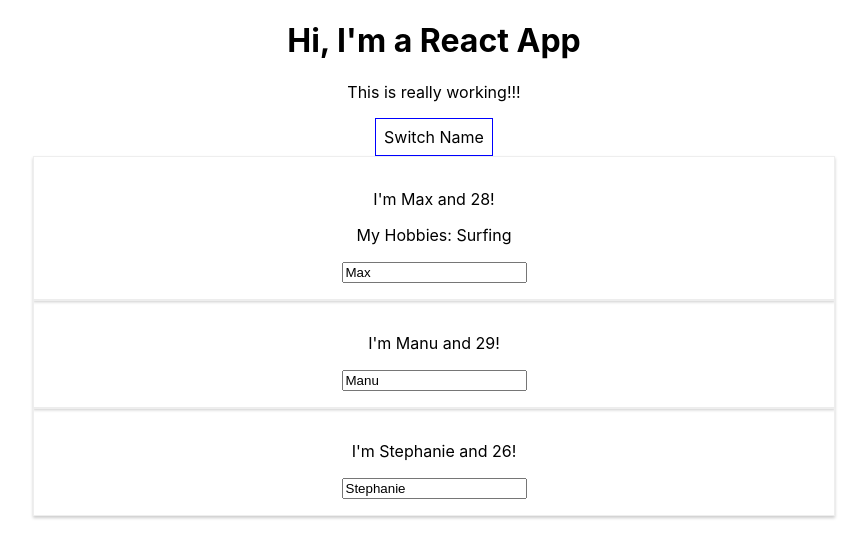
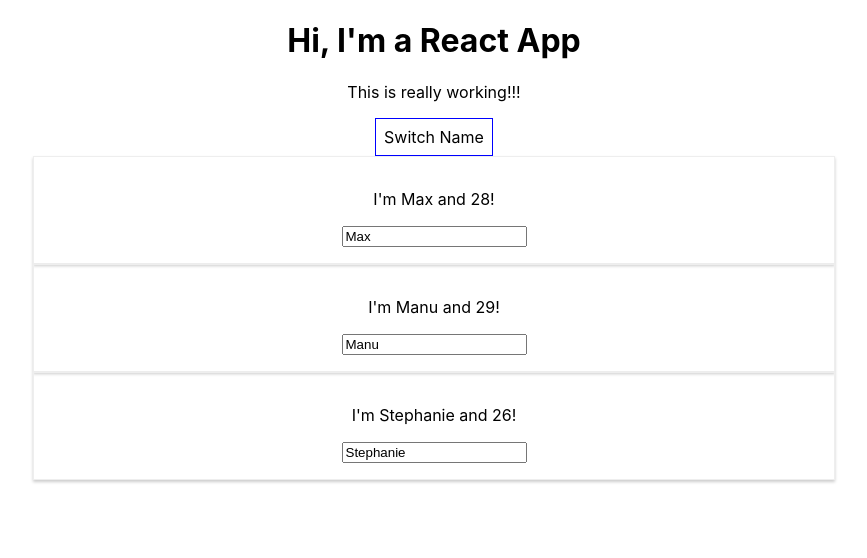
Before and after one commit to Jamie95187/udemy-react-course, a React (Create React App) app: page / in a window 1280 px wide. Both pictures are taken after a click on the button "Switch Name". Shown: the top 558 px of the page, without its empty margins (206-1073 px from the left). Built offline with nearby package versions, Linux system fonts and the light colour scheme.

Commit message:
feat: add list of persons and add key id to each item in list

```diff
--- a/src/App.js
+++ b/src/App.js
@@ -30,24 +30,12 @@
 
   state = {
     persons: [
-      { name: 'Max', age: 28 },
-      { name: 'Manu', age: 29 },
-      { name: 'Stephanie', age: 26 }
+      { id: 'A001', name: 'Max', age: 28 },
+      { id: 'A002', name: 'Manu', age: 29 },
+      { id: 'A003', name: 'Stephanie', age: 26 }
     ],
     otherState: 'some other value',
     showPersons: false
-  }
-
-  switchNameHandler = (newName) => {
-    // console.log('Was clicked!');
-    // DON'T DO THIS: this.state.persons[0].name = 'Maximilian';
-    this.setState( {
-      persons: [
-        { name: newName, age: 28 },
-        { name: 'Manu', age: 29 },
-        { name: 'Stephanie', age: 27 }
-      ]
-    } )
   }
 
   nameChangedHandler = (event) => {
@@ -65,6 +53,14 @@
     this.setState({ showPersons: !doesShow })
   }
 
+  deletePersonHandler = (personIndex) => {
+    // const persons = this.state.persons;
+    // Always update state in an immutable fashion
+    const persons = [...this.state.persons];
+    persons.splice(personIndex, 1);
+    this.setState({ persons: persons });
+  };
+
   render() {
     const style = {
       backgroundColor: 'white',
@@ -79,17 +75,13 @@
     if (this.state.showPersons){
       persons = (
         <div>
-          <Person
-            name={this.state.persons[0].name}
-            age={this.state.persons[0].age}
-            click={this.switchNameHandler.bind(this, "Max!")}>My Hobbies: Surfing</Person>
-          <Person
-            name={this.state.persons[1].name}
-            age={this.state. persons[1].age}
-            changed={this.nameChangedHandler}/>
-          <Person
-            name={this.state.persons[2].name}
-            age={this.state.persons[2].age}/>
+        {this.state.persons.map((person, index) => {
+          return <Person
+            click={() => this.deletePersonHandler(index)}
+            name={person.name}
+            age={person.age}
+            key={person.id}/>
+        })}
         </div>
       )
     }
```
